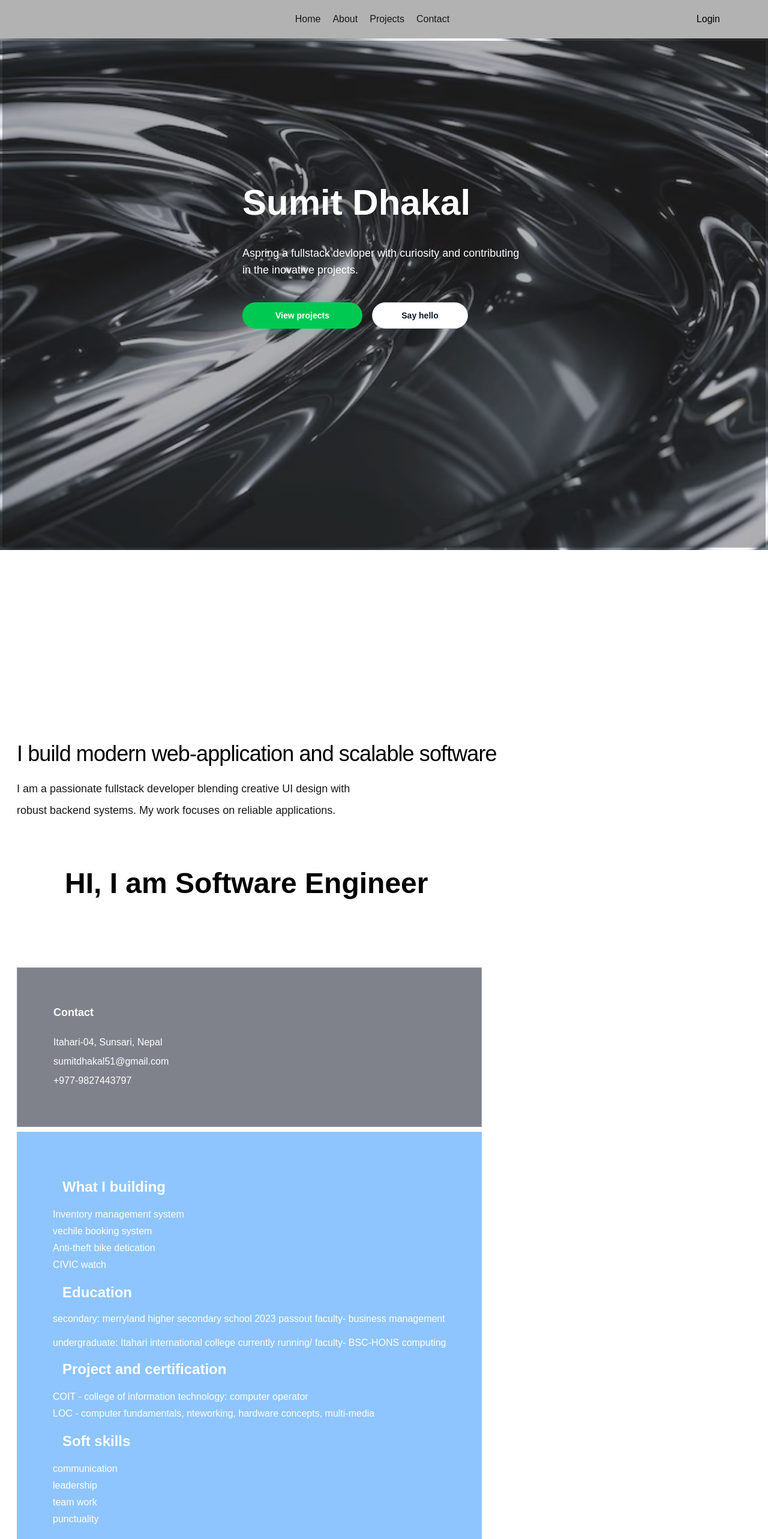
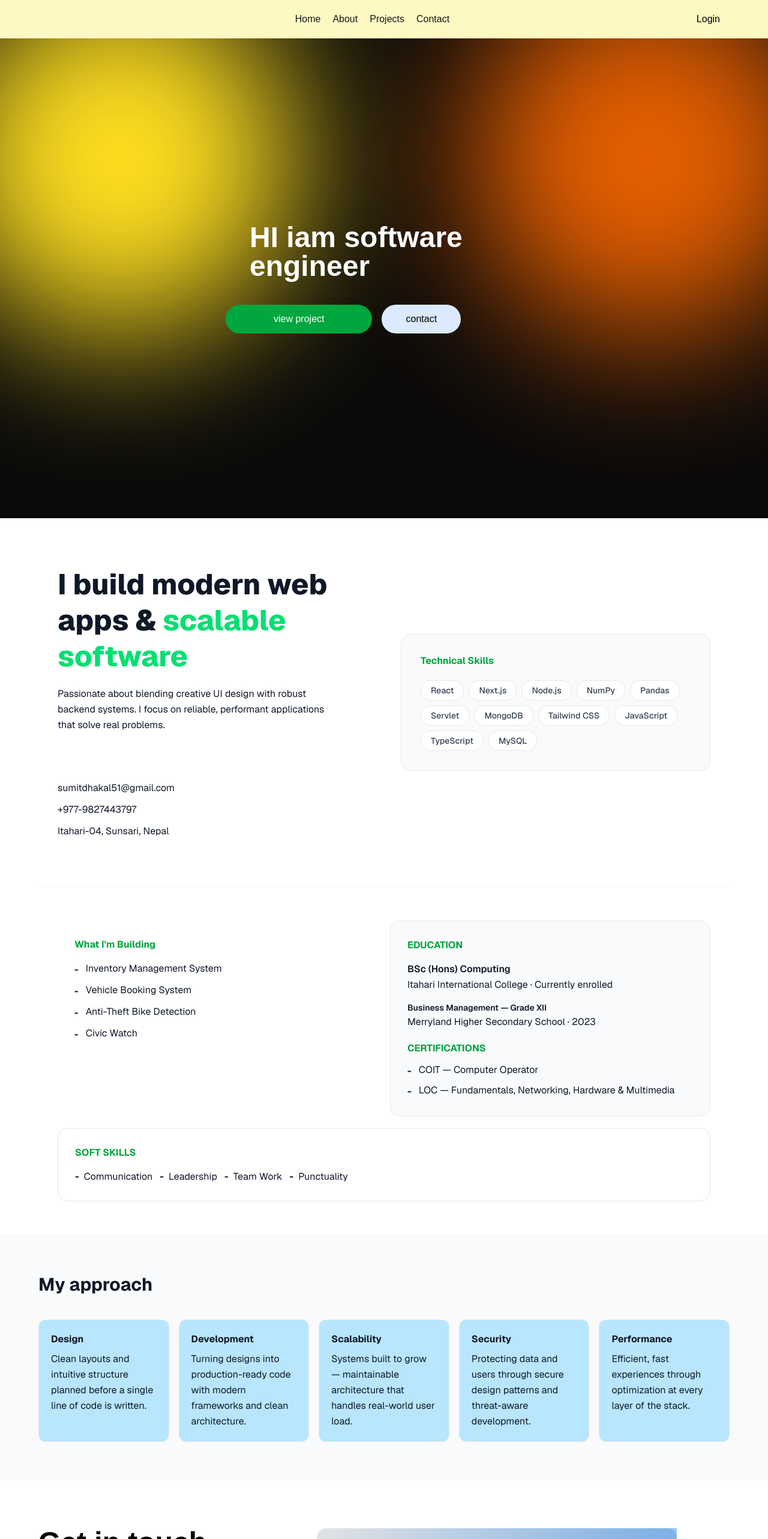
Before and after one commit to Sumit-dhakal1/personal-portfolio, a Next.js app: page / in a window 1280 px wide. Shown: the top 2566 px of the page at 60% size. Built offline with nearby package versions, Linux system fonts and the light colour scheme.

Commit message:
UI correction and adding admin page

```diff
--- a/app/about/page.js
+++ b/app/about/page.js
@@ -1,189 +1,163 @@
 export default function About() {
   const skills = [
-    "React",
-    "Next.js",
-    "Node.js",
-    "numpy",
-    "panda",
-    "servlet",
-    "MongoDB",
-    "Tailwind CSS",
-    "JavaScript",
-    "TypeScript",
-    "MYSQL",
+    "React", "Next.js", "Node.js", "NumPy", "Pandas",
+    "Servlet", "MongoDB", "Tailwind CSS", "JavaScript",
+    "TypeScript", "MySQL",
+  ];
+
+  const approaches = [
+    { label: "Design",       desc: "Clean layouts and intuitive structure planned before a single line of code is written." },
+    { label: "Development",  desc: "Turning designs into production-ready code with modern frameworks and clean architecture." },
+    { label: "Scalability",  desc: "Systems built to grow — maintainable architecture that handles real-world user load." },
+    { label: "Security",     desc: "Protecting data and users through secure design patterns and threat-aware development." },
+    { label: "Performance",  desc: "Efficient, fast experiences through optimization at every layer of the stack." },
+  ];
+
+  const projects = [
+    "Inventory Management System",
+    "Vehicle Booking System",
+    "Anti-Theft Bike Detection",
+    "Civic Watch",
   ];
 
   return (
-    <>
-    <main className="about">
-        <section className="relative overflow-hidden px- py-30 bg-white-200  sm:px-10 lg:px-7">
-        <div className=" top-240 h-50  blur-3xl" />
+    <main className="bg-white text-gray-900 min-h-screen font-sans">
 
-        <div className="relative mx-auto max-w-10xl  gap-1 lg:flex-row ">
-            <div className="space-y-5 lg:w-1/1">
-            <h1 className="text-4xl tracking-tight text-black text-1xl">
-                I build modern web-application and scalable software
+      {/* ── Hero ── */}
+      <section className="max-w-6xl mx-auto px-8 py-20 grid grid-cols-1 lg:grid-cols-2 gap-14 items-center">
+
+        {/* Left */}
+        <div>
+          <h1 className="text-4xl lg:text-5xl font-extrabold leading-tight text-black-900 mb-5">
+            I build modern web apps &{" "}
+            <span className="text-green-400">scalable software</span>
           </h1>
-            <p className="max-w-xl text-black-200 sm:text-lg leading-9  ">
-                I am a passionate fullstack developer blending creative UI
-                design with robust backend systems. My work focuses on reliable
-                applications.
+          <p className="text-black-500 text-base leading-relaxed max-w-md">
+            Passionate about blending creative UI design with robust backend systems.
+            I focus on reliable, performant applications that solve real problems.
           </p>
+
+          {/* Contact */}
+          <div className="mt-20 flex flex-col gap-3">
+            {[
+              { icon: "✉", label: "sumitdhakal51@gmail.com", href: "mailto:sumitdhakal51@gmail.com" },
+              { icon: "☏", label: "+977-9827443797",         href: "tel:+9779827443797" },
+              { icon: "⌖", label: "Itahari-04, Sunsari, Nepal", href: "#" },
+            ].map(({ icon, label, href }) => (
+              <a
+                key={label}
+                href={href}
+                className="flex items-center gap-3  text-black-600 group no-underline"
+              >
+
+                <span className="group-hover:text-sky-500 transition-colors duration-200">{label}</span>
+              </a>
+            ))}
+          </div>
         </div>
 
-            <div className="flex flex-wrap text-black shadow-sky-100/5">
-
-  <div className="px-20 py-20">
-    <h1 className="text-5xl font-semibold">
-      HI, I am Software Engineer
-    </h1>
-  </div>
-
-  <div className="flex flex-wrap py-5 px-3 gap-5 w-96">
-
-    {skills.map((skills, index) => (
+        {/* Right — Skills */}
+        <div className="bg-gray-50 border border-gray-200 rounded-2xl p-8">
+          <p className=" font-bold   text-green-600 mb-5">
+            Technical Skills
+          </p>
+          <div className="flex flex-wrap gap-2">
+            {skills.map((skill, i) => (
               <span
-        key={skills}
-        className="px-4 py-2 rounded-xl bg-blue-500/50 text-sm text-gray-800
-        transition-all duration-300 ease-in-out
-        hover:bg-sky-700 hover:text-white hover:scale-110"
-
-        style={{
-          animation: `fadeInUp 0.5s ease forwards`,
-          animationDelay: `${index * 0.2}s`,
-          opacity: 0
-        }}
+                key={skill}
+                className="px-4 py-1.5 rounded-full bg-white border border-gray-200 text-sm text-gray-700 font-medium cursor-default transition-all duration-200 hover:bg-green-500 hover:border-green-500 hover:text-white hover:-translate-y-0.5"
+                style={{ animationDelay: `${i * 0.06}s` }}
               >
-        {skills}
+                {skill}
               </span>
             ))}
+          </div>
+        </div>
+      </section>
 
+      <hr className="max-w-6xl mx-auto border-gray-100" />
 
+      {/* ── Info Cards ── */}
+      <section className="max-w-6xl mx-auto px-8 py-14 grid grid-cols-1 md:grid-cols-2 gap-5">
+
+        {/* Projects */}
+        <div className=" border-black-200 rounded-1xl p-7 hover:border-black-600 hover:shadow transition-all duration-200">
+          <p className="text- font-bold  text-green-600 mb-4">
+            What I'm Building
+          </p>
+          <ul className="flex flex-col gap-2.5">
+            {projects.map(p => (
+              <li key={p} className="flex items-start gap-3  text-black-700">
+                <span className="text-black-400 font-bold mt-0.5">-</span>
+                {p}
+              </li>
+            ))}
+          </ul>
         </div>
 
 
-
-            <div className="space-y-2  ">
-                <div className=" border border-white/20 bg-slate-950/50   p-15 ">
-                <h3 className="text-lg font-semibold  text-white">Contact</h3>
-                <p className="mt-5 text-white  flex flex-wrap leading-8">
-                    Itahari-04, Sunsari, Nepal
-                    <br />
-                    sumitdhakal51@gmail.com
-                    <br />
-                    +977-9827443797
+        <div className="bg-gray-50 border border-gray-200 rounded-2xl p-7 hover:border-sky-200 hover:shadow-sm transition-all duration-200">
+          <p className=" font-bold uppercase text-green-600 mb-4">
+            Education
           </p>
+          <div className="mb-4">
+            <h4 className=" font-semibold text-gray-900">BSc (Hons) Computing</h4>
+            <p className=" text-black-400 mt-0.5">Itahari International College · Currently enrolled</p>
+          </div>
+          <div className="mb-4">
+            <h4 className="text-sm font-semibold text-gray-900">Business Management — Grade XII</h4>
+            <p className=" text-black-400 mt-0.5">Merryland Higher Secondary School · 2023</p>
+          </div>
+          <p className=" font-bold  uppercase text-green-600 mb-3 mt-5">
+            Certifications
+          </p>
+          <ul className="flex flex-col gap-2">
+            {["COIT — Computer Operator", "LOC — Fundamentals, Networking, Hardware & Multimedia"].map(c => (
+              <li key={c} className="flex items-start gap-3  text-black-600">
+                <span className="text-black-400 font-bold mt-0.5">-</span>
+                {c}
+              </li>
+            ))}
+          </ul>
         </div>
 
-                <div className=" p-10 bg-blue-300 p-15 h-200">
-                <h3 className=" font-semibold text-2xl m-4 font-bold text-white ">
-                    What I building
-                </h3>
 
-                <p className="mt-3  text-white  leading-7">
-                    Inventory management system <br />
-                    vechile booking system
-                    <br />
-                    Anti-theft bike detication
-                    <br />
-                    CIVIC watch
+        <div className="md:col-span-2 bg-black-510 border border-gray-200 rounded-2xl p-7 hover:border-sky-200 hover:shadow-sm transition-all duration-200">
+          <p className=" font-bold  uppercase text-green-600 mb-4">
+            Soft Skills
           </p>
-
-                <div className="text-white">
-                    <p className=" text-2xl m-4 font-bold text-white">
-                    Education
-                    </p>
-                    <h2 className=" mt-4 leading-6  text-white-400">
-                    {" "}
-                    secondary: merryland higher secondary school 2023 passout
-                    faculty- business management
-                </h2>
-
-                    <h2 className=" mt-4 leading-6  text-white-400">
-                    {" "}
-                    undergraduate: Itahari international college currently
-                    running/ faculty- BSC-HONS computing
-                    </h2>
-
-                    <p className="text-2xl m-4 font-bold text-white">
-                    Project and certification
-                    </p>
-                    <p className="mt-4 text-white leading-7">
-                    COIT - college of information technology: computer
-                    operator
-                    <br />
-                    LOC - computer fundamentals, nteworking, hardware
-                    concepts, multi-media
-                    </p>
-
-                    <p className="text-2xl m-4 font-bold text-white">
-                    Soft skills
-                    </p>
-                    <p className="mt-4 text-white leading-7">
-                    communication <br />
-                    leadership <br />
-                    team work
-                    <br />
-                    punctuality
-                    <br />
-                    </p>
+          <div className="flex flex-wrap gap-3">
+            {["Communication", "Leadership", "Team Work", "Punctuality"].map(s => (
+              <span key={s} className="flex items-center gap-2  text-black-700">
+                <span className="text-black-400 font-bold">-</span>
+                {s}
+              </span>
+            ))}
           </div>
-                </div>
-            </div>
-            </div>
-
         </div>
       </section>
 
-        <section className=" g:flex-row h-100 px-1">
-        <div className=" bg-blue-200 p-3 h-100  ">
-            <h2 className="text-5xl font-bold text-white">My approach</h2>
+      {/* ── Approach ── */}
+      <section className="bg-gray-50 border-t border-gray-100 py-16 px-8">
+        <div className="max-w-6xl mx-auto">
 
-            <div className="mt-5 grid gap-2 sm:grid-cols-5 ">
-            <div className="  bg-orange-300 p-5 rounded-[1.1rem]">
-                <h3 className="font-semibold text-black">Design</h3>
-                <p className="mt-2 text-sm text-white leading-7">
-                plan the system structure in Clean layouts, vibrant gradients
-                subtle motion UI friendly.
-                </p>
+          <h2 className="text-2xl lg:text-3xl font-bold text-gray-900 mb-10">
+            My approach
+          </h2>
+          <div className="grid grid-cols-1 sm:grid-cols-2 lg:grid-cols-5 gap-4">
+            {approaches.map(a => (
+              <div
+                key={a.label}
+                className="bg-sky-200 border border-gray-200 rounded-xl p-5 group transition-all duration-200 hover:-translate-y-1 hover:border-orange-200 hover:shadow-md"
+              >
+                <h3 className=" font-bold text-black-900 mb-2">{a.label}</h3>
+                <p className=" text-black-500 leading-relaxed">{a.desc}</p>
               </div>
-            <div className=" bg-orange-300 p-5 rounded-[1.1rem]">
-                <h3 className="font-semibold text-black">Development</h3>
-                <p className="mt-2 text-sm text-white leading-7">
-                Trun the design into beautiful and Scalable code with modern
-                frameworks.
-                </p>
-            </div>
-
-            <div className=" bg-orange-500 p-5 rounded-[1.1rem] ">
-                <h3 className="font-semibold text-black">Sclable</h3>
-                <p className="mt-2 text-sm text-white leading-7">
-                build system that handle growing users in the future easily
-                through Scalable code with modern frameworks and maintainable
-                architecture.
-                </p>
-            </div>
-
-            <div className=" bg-orange-400 p-5 rounded-[1.1rem]">
-                <h3 className="font-semibold text-black">security</h3>
-                <p className="mt-2 text-sm text-white leading-7">
-                protect the system along with data from threats, attracts, and
-                unauthorize access through optimization a long with secure
-                system design.
-                </p>
-            </div>
-
-            <div className=" bg-orange-600 p-5 rounded-[1.1rem]">
-                <h3 className="font-semibold text-black">performance</h3>
-                <p className="mt-2 text-sm text-white leading-7">
-            making the system efficiently and reliable for mass users
-                through performance optimization in the system.
-                </p>
-            </div>
+            ))}
           </div>
         </div>
       </section>
+
     </main>
-    </>
   );
 }
--- a/app/components/Main.js
+++ b/app/components/Main.js
@@ -10,49 +10,42 @@ return (
     <section id="main ">
 
 
-            <main className=" text-white relative  bg-cover bg-center  ">
-    <div className="align">
-            <Image
-            src="/hero.png"
-            alt="Hero illustration"
-
-            width={2000}
-            height={800}
-            style={{ opacity: 0.85 }}
-            />
-            </div>
-
-    <div className="mx-auto flex max-w-9x1 absolute inset-1 bg-black/30 gap-10 lg:flex-row  ">
+            <main className=" text-white relative h-200   gap-1 relative h-screen bg-[#0A0A0A] overflow-hidden flex items-center justify-center  ">
 
 
+    <div className="absolute w-[600px] h-[600px] bg-yellow-300 rounded-full blur-[120px] top-[-100px] left-[-100px] opacity-100"></div>
 
-        <div className="max-w-5x1 space-y-10 px-100 py-60 w-800 ">
+      <div className="absolute w-[600px] h-[600px] bg-orange-500 rounded-full blur-[120px] top-[-100px] right-[-100px] opacity-90"></div>
 
-        <h1 className="text-6xl  font-bold ">
+      <div className="absolute w-[600px] h-[600px] bg-orange-90 rounded-full blur-[120px] bottom-[-190px] right-[0px] opacity-80"></div>
 
-        Sumit Dhakal
+      <div className="relative z-10 text-white max-w-xl px-6">
+
+        <h1 id="FONT" className="text-5xl md:text-2x2 font-bold  mb-10 px-10 ">
+
+          HI iam software engineer
         </h1>
-        <p className=" leading-7   text-lg">
-            Aspring a fullstack devloper  with curiosity and contributing
-        in the inovative projects.
+
+        <p className="text-black-100 mb-6">
+
         </p>
-        <div className="flex flex-col gap-4 flex-row ">
-            <a
-            href="/project"
-            className="inline-flex items-center justify-center rounded-full bg-green-500 px-6 py-3 text-sm font-semibold text-white w-50"
-            >
-            View projects
+
+        <div className="flex gap-4">
+          <button className="px-20 py-3 bg-green-600 hover:bg-indigo-700 rounded-full">
+            <a href="/project">
+  view project
             </a>
-            <a
-            href="/contact"
-            className="inline-flex items-center justify-center rounded-full border border-slate-300 bg-white px-6 py-1 text-sm font-semibold text-slate-900 transition hover:border-slate-500 hover:bg-slate-100 w-40 "
-            >
-            Say hello
+
+          </button>
+
+          <button className="px-10 py-3 bg-blue-100 text-black rounded-full">
+            <a href="/contact">
+contact
             </a>
+
+          </button>
         </div>
-        </div>
-        </div>
-
+      </div>
 
     </main>
     </section>
--- a/app/components/Navbar.js
+++ b/app/components/Navbar.js
@@ -10,8 +10,8 @@ export default function Navbar() {
 
   return (
     <>
-      <div className="flex items-center justify-center px-20 bg-black-500/50 backdrop-blur bg-black/30  ">
-        <div className="h-10 py-5 w-full flex py-8 items-center justify-center py-4 space-x-5">
+      <div className="flex items-center justify-center px-20 bg-yellow-100 backdrop-blur bg-black/10  ">
+        <div className="h-10 py-5 w-full flex py-8 items-center justify-center py-4 space-x-5 ">
           {items.map((item, index) => (
             <a
               key={index}
--- a/app/contact/page.js
+++ b/app/contact/page.js
@@ -47,7 +47,7 @@ export default function Contact() {
                         </div>
                     </div>
 
-                    <div className=" flex items-center justify-center bg-gradient-to-br from-blue-30 via-blue-300   ">
+                    <div className=" flex items-center justify-center bg-gradient-to-br from-blue-30 via-blue-300  ">
                         <form onSubmit={handleSend} className="relative space-y-4 backdrop-blur-lg bg-black/10 p-5 rounded-2xl shadow-2x5 w-150 border border-white/3 ">
                             <div className="input group">
                                 <label className="block  mb-1 text-black font-bold">Name</label>
--- a/app/dashboard/page.js
+++ b/app/dashboard/page.js
@@ -10,8 +10,8 @@ export default function Dashboard() {
   };
 
   return (
-    <div className="flex flex-col items-center justify-center h-screen">
-      <h1 className="text-3xl font-bold mb-5">Hello </h1>
+    <div className="flex flex-col items-center justify-center h-screen bg-black ">
+      <h1 className="text-3xl font-bold mb-5"> wellcome dashboard Hello </h1>
 
       <button
         onClick={handleLogout}
--- a/app/login/page.js
+++ b/app/login/page.js
@@ -12,12 +12,13 @@ const correctusername = "admin@gmail.com";
 const correctpassword = "1234";
 
 const handleLogin = (e) => {
-    e.preventDefault();
+    e.preventDefault()
+
 
     if (username === correctusername && password === correctpassword) {
     router.push("/dashboard");
     } else {
-    alert("Invalid credentials ");
+    alert(" invalid ");
     }
 
 };
```
Also changed, not shown: app/globals.css (+12 -0 lines). Lines whose indentation alone changed are shown as unchanged.
